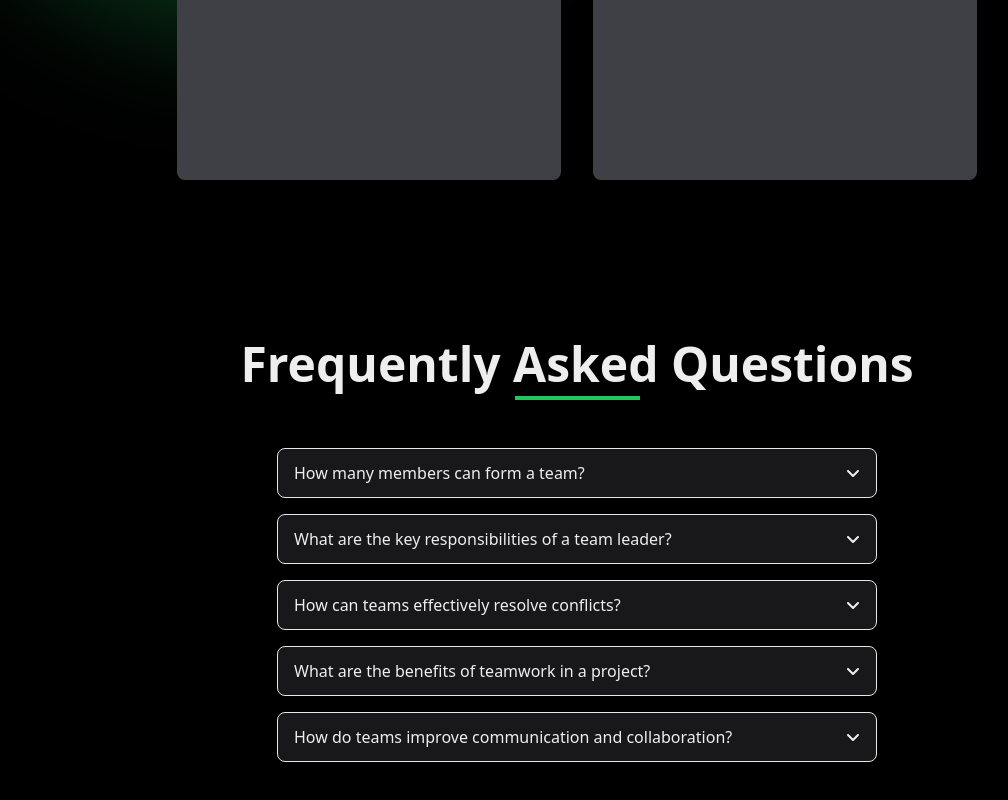
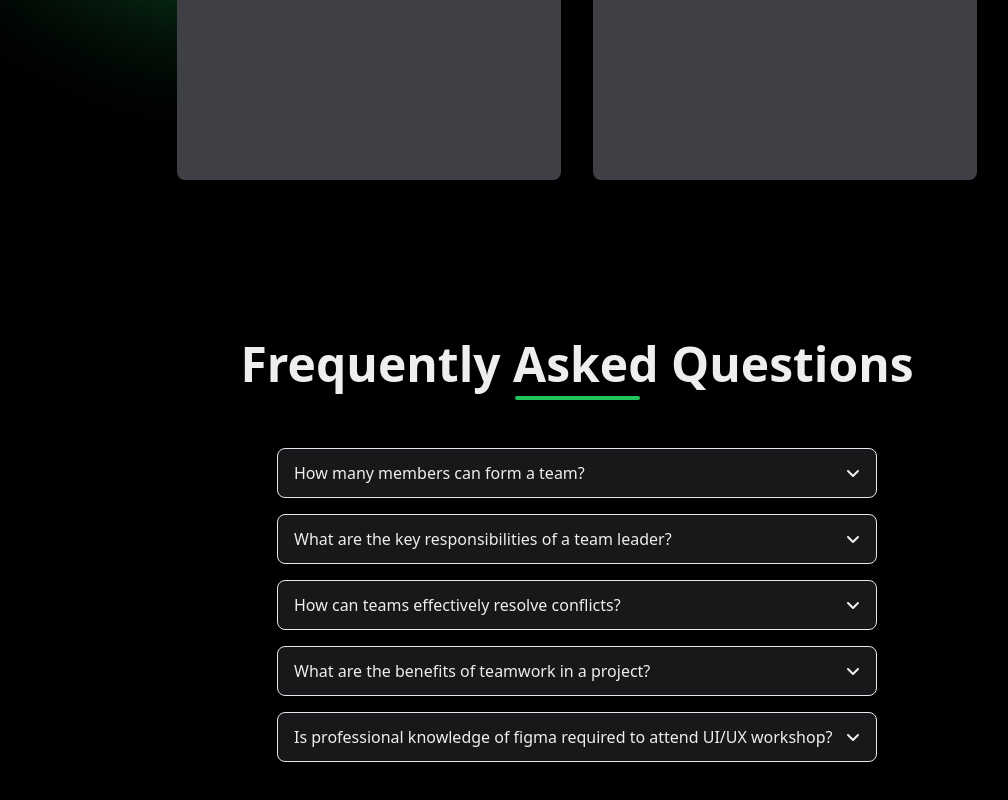
Before and after one commit to AnujNayak108/ESummit25, a React (Vite) app: page / in a window 1280 px wide. Shown: the part 2340-3140 px from the top of the page, without its empty margins (63-1071 px from the left). Built offline with nearby package versions, Linux system fonts and the light colour scheme.

Commit message:
update faq

```diff
--- a/src/components/FAQ/Faq.jsx
+++ b/src/components/FAQ/Faq.jsx
@@ -5,23 +5,23 @@ import { faAngleUp, faAngleDown } from '@fortawesome/free-solid-svg-icons';
 const frequentlyAskQuestions = [
   {
     title: "How many members can form a team?",
-    description: "Well, add the content here.",
+    description: "Four members per team.",
   },
   {
     title: "What are the key responsibilities of a team leader?",
-    description: "There are a few.",
+    description: "To formulate a strategy and utilise team resources effectively to lead the team to victory.",
   },
   {
     title: "How can teams effectively resolve conflicts?",
-    description: "Let it burn.",
+    description: "Open communication is the key. Managing expectations and having a sense of team is essential",
   },
   {
     title: "What are the benefits of teamwork in a project?",
-    description: "You don't need to work.",
+    description: "The work gets completed seamlessly and each players gets to play according to his/her strengths.",
   },
   {
-    title: "How do teams improve communication and collaboration?",
-    description: "Silence sometimes is the best way.",
+    title: "Is professional knowledge of figma required to attend UI/UX workshop?",
+    description: "No, we will be there to guide you through each step.",
   },
 ];
 
@@ -38,7 +38,7 @@ const Faq = () => {
         <h2 className="font-sans text-4xl md:text-5xl font-bold text-[#EEEEEE]">
           Frequently Asked Questions
         </h2>
-        <div className="w-[125px] h-[4px] bg-green-500 mx-auto mt-2" />
+        <div className="w-[125px] h-[4px] bg-green-500 mx-auto mt-2 rounded-lg " />
       </div>
 
       <div className="w-full flex justify-center">
@@ -68,7 +68,7 @@ const Faq = () => {
                   activeId === i ? "max-h-40" : "max-h-0"
                 }`}
               >
-                <div className="px-4 py-3 bg-zinc-900 text-[#EEEEEE]">
+                <div className="px-4 py-3 bg-zinc-900 text-[#B6B6B6]">
                   <p>{item.description}</p>
                 </div>
               </div>
```
